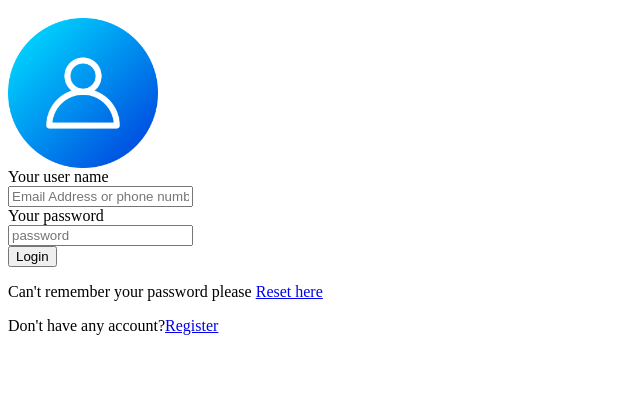
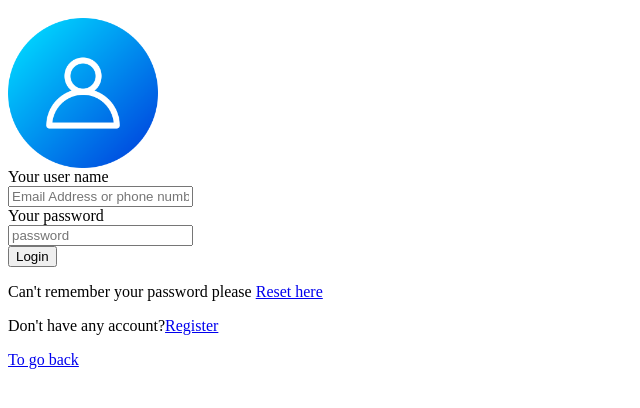
Before and after one commit to qudduschowdhury/Ditlearning, a plain HTML site: page index2.html in a window 1280 px wide. Shown: the part 48-456 px from the top of the page, without its empty margins (0-640 px from the left). Drawn offline with Linux system fonts and the light colour scheme; files whose address does not match are found by name.

Commit message:
Update index2.html

```diff
--- a/index2.html
+++ b/index2.html
@@ -21,6 +21,7 @@
         </form>
         <p>Can't remember your password please <a href="reset.html">Reset here</a></p>
         <p>Don't have any account?<a href="register.html">Register</a></p>
+        <a href="index.html" target="main">To go back</a><br>
     </div>
 </body>
 </html>
```
